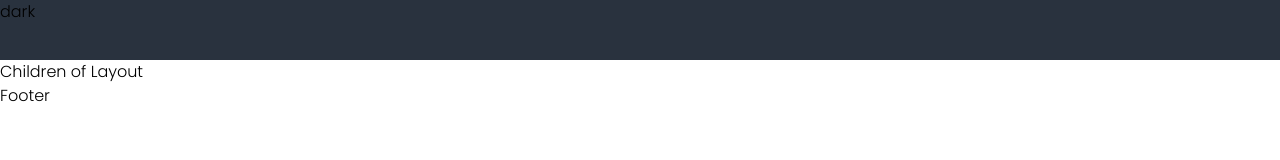
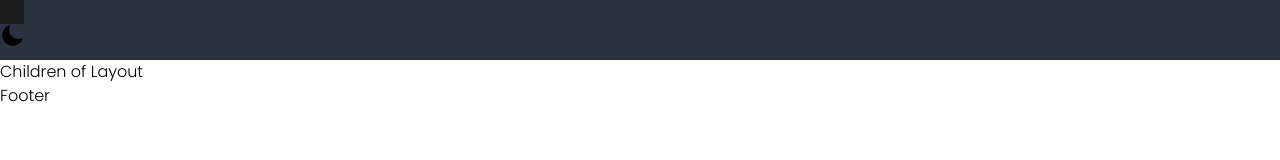
Before and after one commit to jdbbdj/cc-fe, a Next.js app: page / in a window 1280 px wide. Shown: the top 160 px of the page. Built offline with nearby package versions, Linux system fonts and the light colour scheme.

Commit message:
SUN/MOON Icons and Transition for background

```diff
--- a/package.json
+++ b/package.json
@@ -9,6 +9,7 @@
     "lint": "next lint"
   },
   "dependencies": {
+    "@heroicons/react": "^2.0.17",
     "@types/node": "18.15.11",
     "@types/react": "18.0.35",
     "@types/react-dom": "18.0.11",
--- a/src/components/Global/Navbar/index.tsx
+++ b/src/components/Global/Navbar/index.tsx
@@ -1,10 +1,10 @@
 import React, { useState, useEffect } from "react";
 import { useTheme } from "next-themes";
 import { Container } from "./styled";
+import { MoonIcon, SunIcon } from "@heroicons/react/24/solid";
 function Navbar() {
   const { systemTheme, theme, setTheme } = useTheme();
   const [mounted, setMounted] = useState(false);
-
   useEffect(() => {
     setMounted(true);
   }, []);
@@ -13,13 +13,26 @@ function Navbar() {
     const currentTheme = theme === "system" ? systemTheme : theme;
 
     if (currentTheme === "light") {
-      return <button onClick={() => setTheme("dark")}>dark</button>;
+      return (
+        <MoonIcon
+          className="h-6 w-6 cursor-pointer"
+          onClick={() => setTheme("dark")}
+        />
+      );
     } else {
-      return <button onClick={() => setTheme("light")}>light</button>;
+      return (
+        <SunIcon
+          className="h-6 w-6 cursor-pointer"
+          onClick={() => setTheme("light")}
+        />
+      );
     }
   };
   return (
-    <Container className="bg-second-dark">{renderThemeChanger()}</Container>
+    <Container className="bg-second-dark dark:bg-main-light  trainsition-bg">
+      <div className="bg-main-dark dark:bg-second-light h-6 w-6 transition-bg"></div>
+      <div>{renderThemeChanger()}</div>
+    </Container>
   );
 }
 
--- a/src/styles/globals.css
+++ b/src/styles/globals.css
@@ -2,6 +2,9 @@
 @tailwind components;
 @tailwind utilities;
 
+* {
+  transition: background-color 0.2s ease-in-out;
+}
 :root {
   --main-dark: #1b1b1b;
   --second-dark: #29323e;
@@ -9,5 +12,6 @@
   --fourth-dark: #3e3a39;
   --main-light: #ededed;
   --second-light: #728393;
+
   font-family: "Poppins", sans-serif;
 }
```
Also changed, not shown: 1 other file (tests, documents, lock files or other folders).
